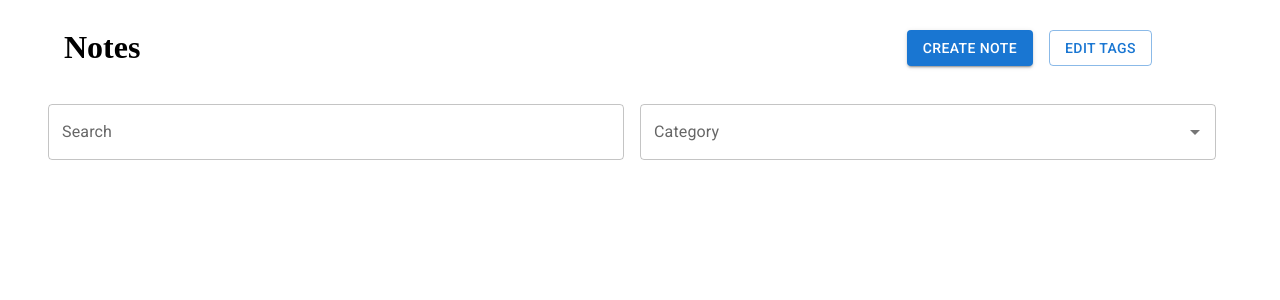
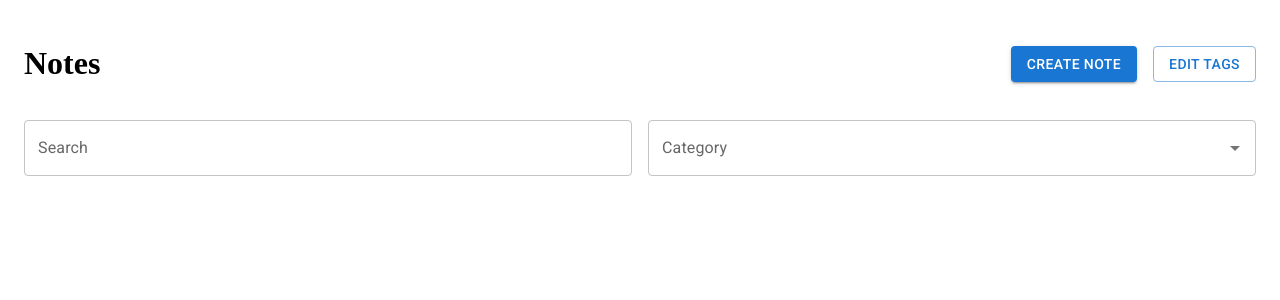
Before and after one commit to tomasesquivelgc/Note-Taking-App, a React (Vite) app: page / in a window 1280 px wide. Shown: the top 300 px of the page. Built offline with nearby package versions, Linux system fonts and the light colour scheme.

Commit message:
fix styles

```diff
--- a/src/components/NoteList.tsx
+++ b/src/components/NoteList.tsx
@@ -9,14 +9,14 @@ type NoteListProps = {
 
 export function NoteList({ availableTags }: NoteListProps) {
   const [selectedTags, setSelectedTags] = useState<Tag[]>([]);
+  const [titleValue, setTitleValue] = useState('');
   return (
-    <Container>
-      <Grid container spacing={2} alignItems="center">
-        <Grid item xs={6} md={8}>
+      <Grid container alignItems="center" width={"100%"} p={2}>
+        <Grid item xs={5}>
           <h1>Notes</h1>
         </Grid>
-        <Grid item xs={6} md={4}>
-          <Stack direction="row" spacing={2} justifyContent={"center"}>
+        <Grid item xs={7}>
+          <Stack direction="row" spacing={2} justifyContent={"right"}>
             <Link to="/new">
               <Button variant="contained">
                 Create Note
@@ -27,9 +27,10 @@ export function NoteList({ availableTags }: NoteListProps) {
             </Button>
           </Stack>
         </Grid>
-        <Box component="form" width="100%" display="flex" gap={2}>
+        <Box component="form" width="100%" display="flex" gap={2} justifyContent={"center"} justifySelf={"center"}>
           <Grid item xs={6}>
             <TextField
+              onChange={(event) => setTitleValue(event.target.value)}
               label="Search"
               variant="outlined"
               fullWidth
@@ -59,6 +60,5 @@ export function NoteList({ availableTags }: NoteListProps) {
           </Grid>
         </Box>
       </Grid>
-    </Container>
   );
 }
```
